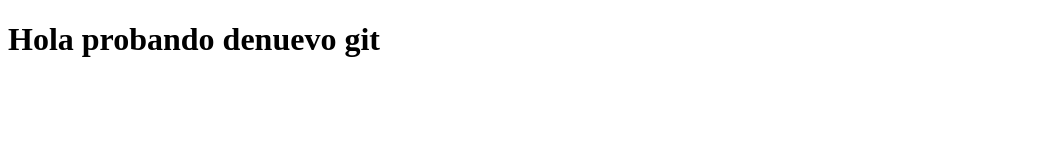
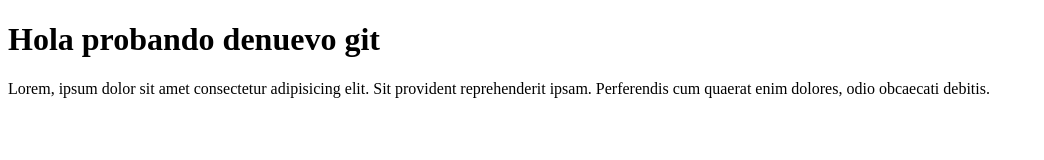
Before and after one commit to oacentu/repositorio1, a plain HTML site: page index.html in a window 1280 px wide. Shown: the whole page, without its empty margins (0-1044 px from the left). Drawn offline with Linux system fonts and the light colour scheme.

Commit message:
cambio en la rama2

```diff
--- a/index.html
+++ b/index.html
@@ -8,5 +8,7 @@
 </head>
 <body>
     <h1>Hola probando denuevo git</h1>
+    <p>Lorem, ipsum dolor sit amet consectetur adipisicing elit. Sit provident reprehenderit ipsam. Perferendis cum quaerat enim dolores, odio obcaecati debitis.</p>
+
 </body>
 </html>
```
